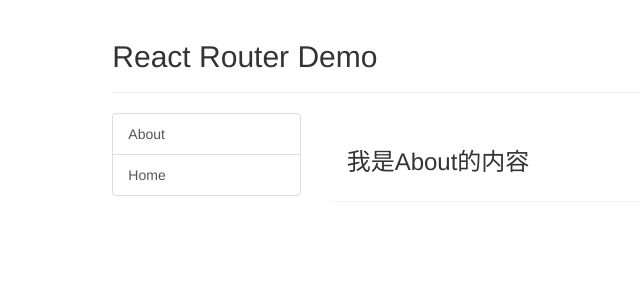
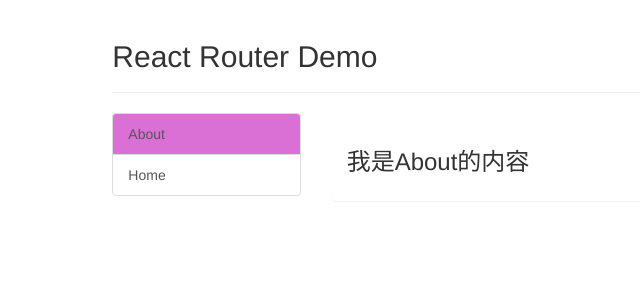
Before and after one commit to Axehco/ReactNotes, a React (Create React App) app: page /about in a window 1280 px wide. Shown: the top 300 px of the page, without its empty margins (106-746 px from the left). Built offline with nearby package versions, Linux system fonts and the light colour scheme.

Commit message:
079_NavLink的使用

```diff
--- a/public/index.html
+++ b/public/index.html
@@ -5,6 +5,11 @@
 		<title>react脚手架</title>
 		<link rel="icon" href="%PUBLIC_URL%/favicon.ico" />
 		<link rel="stylesheet" href="./css/bootstrap.css">
+		<style>
+			.myactive {
+				background-color: orchid !important;
+			}
+		</style>
 	</head>
 	<body>
 		<div id="root"></div>
--- a/src/App.jsx
+++ b/src/App.jsx
@@ -1,7 +1,8 @@
 import React, { Component } from 'react';
-import { Link, Route } from 'react-router-dom'
-import Home from './components/Home'
-import About from './components/About'
+import { NavLink, Route } from 'react-router-dom'
+import Home from './pages/Home'
+import About from './pages/About'
+import Header from './components/Header';
 
 class App extends Component {
 	render() {
@@ -9,20 +10,16 @@
 			<div>
 				<div className="row">
 					<div className="col-xs-offset-2 col-xs-8">
-						<div className="page-header"><h2>React Router Demo</h2></div>
+						<div className="page-header">
+							<Header />
+						</div>
 					</div>
 				</div>
 				<div className="row">
 					<div className="col-xs-2 col-xs-offset-2">
 						<div className="list-group">
-							{/* 原生html中，靠<a>跳转不同的页面 */}
-							{/* <a className="list-group-item" href="./about.html">About</a>
-							<a className="list-group-item active" href="./home.html">Home</a> */}
-
-							{/* 在React中靠路由链接实现切换组件--编写路由链接 */}
-
-							<Link className="list-group-item" to="/about">About</Link>
-							<Link className="list-group-item" to="/home">Home</Link>
+							<NavLink activeClassName='myactive' className="list-group-item" to="/about">About</NavLink>
+							<NavLink activeClassName='myactive' className="list-group-item" to="/home">Home</NavLink>
 						</div>
 					</div>
 					<div className="col-xs-6">
--- /dev/null
+++ b/src/components/Header/index.jsx
@@ -0,0 +1,11 @@
+import React, { Component } from 'react';
+
+class Header extends Component {
+  render() {
+    return (
+      <h2>React Router Demo</h2>
+    );
+  }
+}
+
+export default Header;
```
Also changed, not shown: src/pages/About/index.jsx (renamed from src/components/About/index.jsx), src/pages/Home/index.jsx (renamed from src/components/Home/index.jsx).
